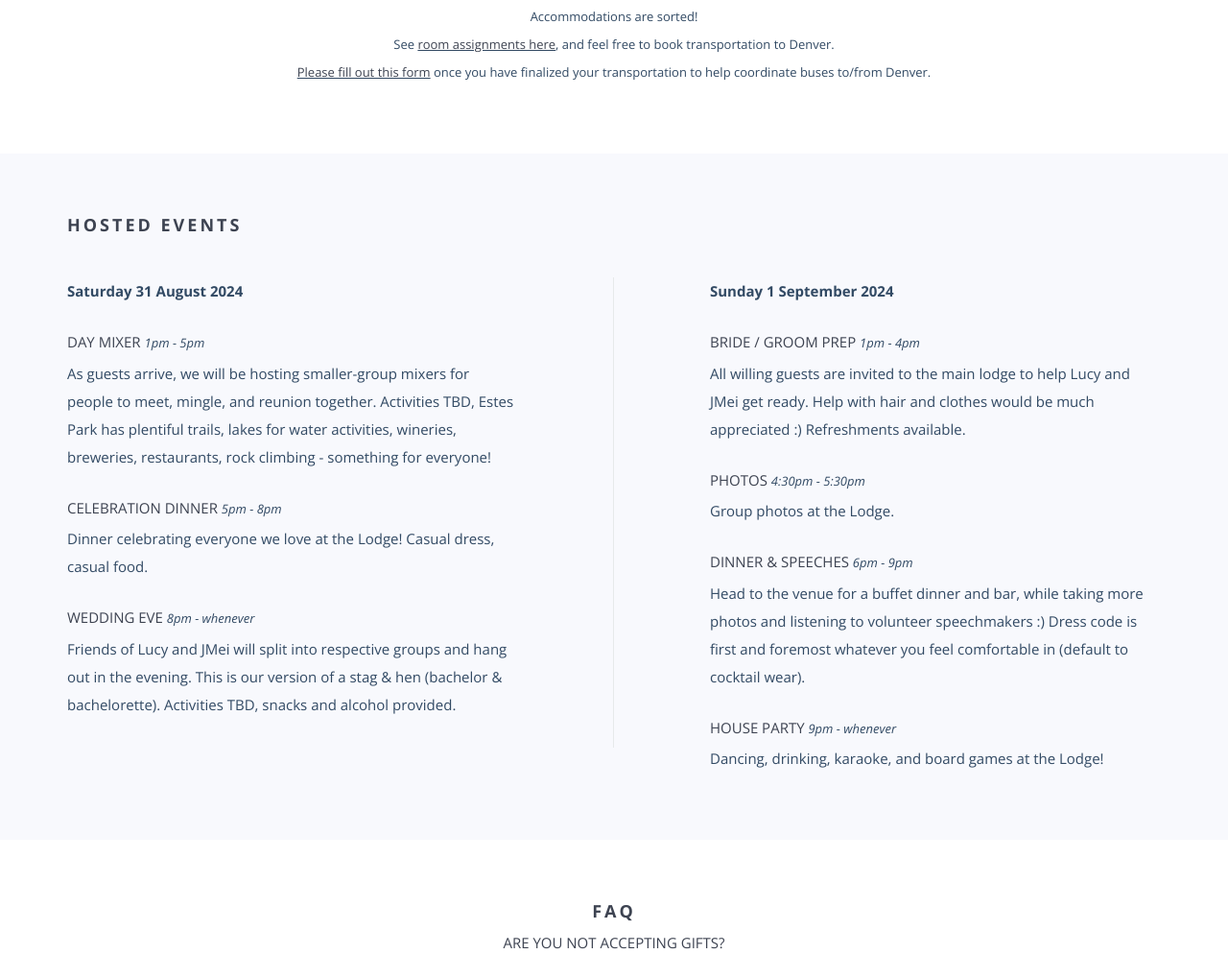
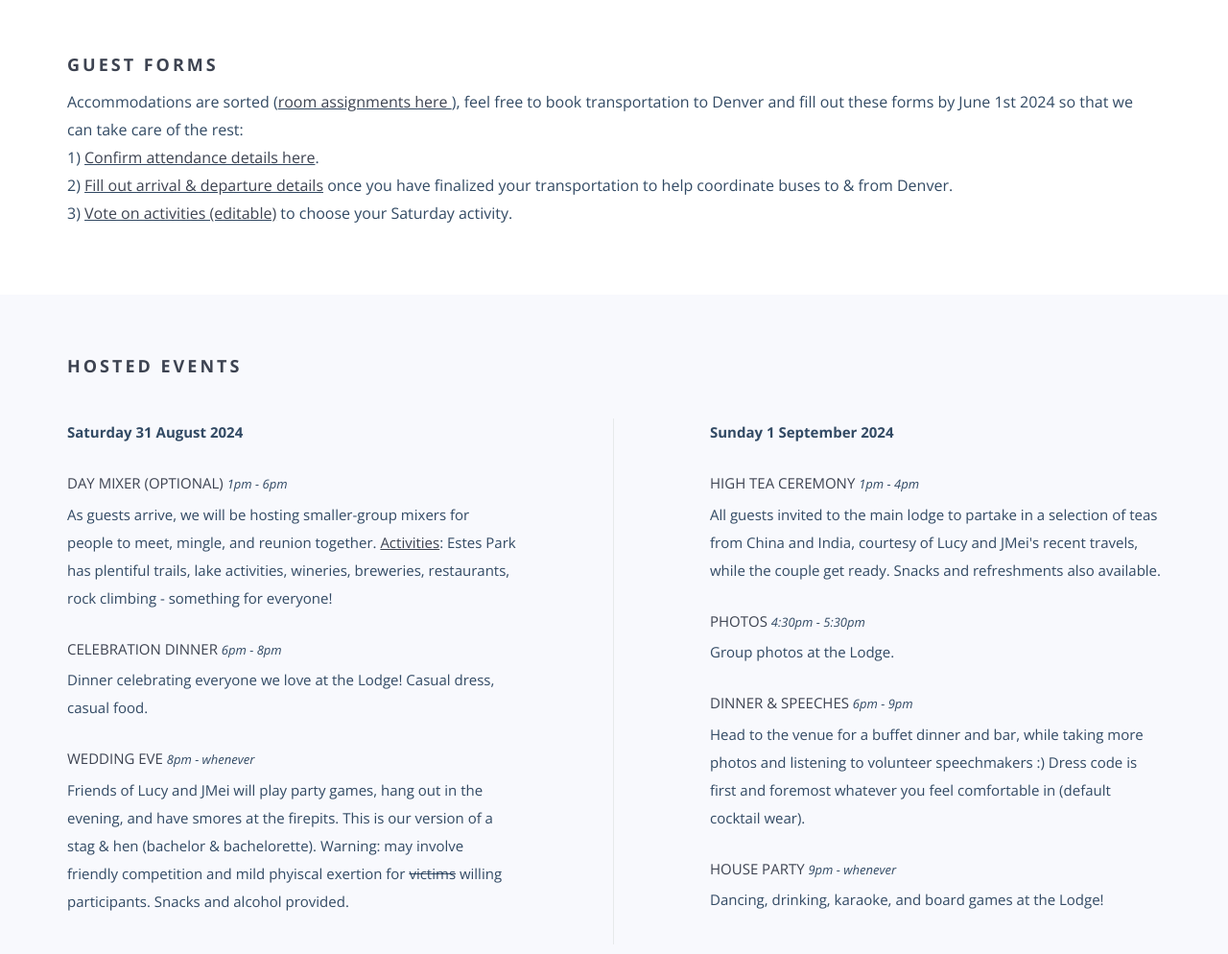
Before and after one commit to plum-soup/wedding, a website: page index.html in a window 1280 px wide. Shown: the part 1023-2017 px from the top of the page at 96% size. Drawn offline with nearby package versions, Linux system fonts and the light colour scheme; some packages are replaced by stand-ins of ours; files whose address does not match are found by name.

Commit message:
April updates!
- New forms for guests to fill out to help organise
- Some schedule & timing changes, updated events and details
- More travel info

```diff
--- a/index.html
+++ b/index.html
@@ -111,8 +111,21 @@
                 <p>Labo(u)r Day Weekend</p>
                 <p><b>Saturday Aug 31<sup>st</sup> -- Monday Sep 2<sup>nd</sup> 2024</b></p>
                 <p>Estes Park, CO</p>
-                <p style="font-size: small;">Accommodations are sorted!<br />See <u><a href="info/room_assignments.pdf">room assignments here</a></u>, and feel free to book transportation to Denver.
-                <br /><u><a href="https://forms.gle/8RtF3za2qdpijngb6">Please fill out this form</a></u> once you have finalized your transportation to help coordinate buses to/from Denver.</u></p>
+
+                <p></p>
+            </div>
+
+            <div class="col-md-12">
+                <h3>Guest Forms</h3>
+                <p style="font-size: medium;">Accommodations are sorted (<u><a href="info/room_assignments.pdf">room assignments here
+                   </a></u>), feel free to book transportation to Denver and fill out these forms by June 1st 2024 so that we can take
+                   care of the rest:
+                   <br />1) <u><a href="https://forms.gle/2JWqff6HosDJzEyV8">Confirm attendance details here</a></u>.
+                   <br />2) <u><a href="https://forms.gle/8RtF3za2qdpijngb6">Fill out arrival & departure details</a></u> once you
+                            have finalized your transportation to help coordinate buses to & from Denver.</u>
+                   <br />3) <u><a href="https://docs.google.com/spreadsheets/d/1CBQeafYOA5arMDa9NZUJ-Q2FP6y4gVbzKI6KOGWDVwA/edit?usp=sharing">
+                            Vote on activities (editable)</a></u> to choose your Saturday activity.
+                </p>
             </div>
         </div>
     </div>
@@ -130,30 +143,32 @@
                 <div class="wp3">
                     <p><strong>Saturday 31 August 2024</strong></p>
 
-                    <h5>Day Mixer <span class="time">1PM - 5PM</span></h5>
-                    <p>As guests arrive, we will be hosting smaller-group mixers for people to meet, mingle, and
-                        reunion together. Activities TBD, Estes Park has plentiful trails, lakes for water
-                        activities, wineries, breweries, restaurants, rock climbing - something for everyone! </p>
+                    <h5>Day Mixer (Optional) <span class="time">1PM - 6PM</span></h5>
+                    <p>As guests arrive, we will be hosting smaller-group mixers for people to meet, mingle, and reunion together.
+                        <a href="https://docs.google.com/spreadsheets/d/1CBQeafYOA5arMDa9NZUJ-Q2FP6y4gVbzKI6KOGWDVwA/edit?usp=sharing">
+                        <u>Activities</u></a>: Estes Park has plentiful trails, lake activities, wineries, breweries, restaurants,
+                        rock climbing - something for everyone! </p>
                 </div>
                 <div class="wp5">
-                    <h5>Celebration Dinner <span class="time">5PM - 8PM</span></h5>
+                    <h5>Celebration Dinner <span class="time">6PM - 8PM</span></h5>
                     <p>Dinner celebrating everyone we love at the Lodge! Casual dress, casual food.
                         </p>
                 </div>
                 <div class="wp7">
                     <h5>Wedding Eve <span class="time">8PM - whenever </span></h5>
-                    <p>Friends of Lucy and JMei will split into respective groups and hang out in the evening.
-                        This is our version of a stag & hen (bachelor & bachelorette). Activities TBD, snacks and
-                        alcohol provided.</p>
+                    <p>Friends of Lucy and JMei will play party games, hang out in the evening, and have smores at the firepits. This
+                        is our version of a stag & hen (bachelor & bachelorette). Warning: may involve friendly competition and mild
+                        phyiscal exertion for <s>victims</s> willing participants. Snacks and alcohol provided.</p>
                 </div>
             </div>
             <div class="col-md-6 col-sm-12 col-xs-12 rightcol">
                 <div class="wp4">
                     <p><strong>Sunday 1 September 2024</strong></p>
 
-                    <h5>Bride / Groom Prep <span class="time">1PM - 4PM</span></h5>
-                    <p>All willing guests are invited to the main lodge to help Lucy and JMei get ready. Help with hair
-                        and clothes would be much appreciated :) Refreshments available.</p>
+                    <h5>High Tea Ceremony <span class="time">1PM - 4PM</span></h5>
+                    <p>All guests invited to the main lodge to partake in a selection of teas from China and India,
+                        courtesy of Lucy and JMei's recent travels, while the couple get ready. Snacks and refreshments
+                        also available. </p>
                 </div>
                 <div class="wp6">
                     <h5>Photos <span class="time">4:30PM - 5:30PM</span></h5>
@@ -162,8 +177,8 @@
                 <div class="wp8">
                     <h5>Dinner & speeches <span class="time">6PM - 9PM</span></h5>
                     <p> Head to the venue for a buffet dinner and bar, while taking more photos and listening to
-                        volunteer speechmakers :) Dress code is first and foremost whatever you feel comfortable in
-                        (default to cocktail wear). </p>
+                         volunteer speechmakers :) Dress code is first and foremost whatever you feel comfortable in
+                         (default cocktail wear). </p>
                 <div>
                 <div class="wp10">
                     <h5>House party <span class="time">9PM - whenever</span></h5>
@@ -226,34 +241,32 @@
                 <h5>Our Priorities</h5>
                 <p>Lucy & JMei's foremost priority is that the people we love are there with us, spending quality time, and
                     having lots of fun! We also love the outdoors, good food and drinks, and cute things (like kids & puppies).
-                    </p>
-                <p>Hence, we will be doing a few things to try and ensure a great time and an easy travel experience for all.
+                    <br>
+                    Hence, we will be doing a few things to try and ensure a great time and an easy travel experience for all.
                     Please help us by providing your details when we need them.
                     </p>
 
                 <h5 id="rules">Guest Rules</h5>
                 <p>We will be arranging doggy and childcare during all wedding events as needed.
-                    </p>
-                <p>Our wedding will be a no-gift wedding, your presence is present enough.
+                    <br>
+                    Our wedding will be a no-gift wedding, your presence is present enough.
                     </p>
 
                 <h5>Accommodation</h5>
                 <p>Lodge and cabin details are <u><a href="info/room_assignments.pdf">here</a></u>. Please abide by all the hotel rules.
-                    </p>
-                <p>If you are sorting your own accommodations, we will reimburse you in line with the wedding accommodations cost.
+                    <br>
+                    If it makes it easier to attend, we may be able to house a limited number of people at Estes on Friday night. If
+                    this would make a difference for your travel, please email us (see <u><a href="#rsvp">Contact</a></u>) and we will try to work something out.
+                    <br>
+                    If you are sorting your own accommodations, we will reimburse you in line with the wedding accommodations cost.
                     </p>
 
-                <h5>Getting to the Lodge</h5>
+                <h5>Getting Around</h5>
                 <p>Our plan is to hire a bus to run between Denver airport / locations in Denver city to the lodge throughout
                     Saturday, and back again throughout Monday. We will try to accommodate all flight / travel needs.
-                    </p>
-
-                <h5>Flights from UK</h5>
-                <p>We will reimburse all UK guests $500 (~390 GBP) per flight seat needed.
-                    </p>
-
-                <h5>Mixer Activities</h5>
-                <p>Stand by for details and a sign up sheet.
+                    <br>
+                    There are grocery stores and restaurants within walking distance of the Lodge. The venue is ~15 mins walk away from the
+                    Lodge and fairly accessible. We will have a couple of cars on hand throughout the weekend, and rideshares are available.
                     </p>
 
                 <h5>Food and Drinks</h5>
@@ -262,13 +275,17 @@
                     see the <a href="#video-bg"><u>Location</u></a> section for restaurant tips.
                     </p>
 
+                <h5>Flights from UK</h5>
+                <p>We will reimburse all UK guests $500 (~390 GBP) per flight seat needed.
+                    </p
+>
                 <h5>Other Travel Arrangements</h5>
                 <p>Denver, the Rockies, and more broadly Colorado have been some of our favourite places to travel and explore!
                     We highly encourage everyone, especially first-timers, to spend more time in the area, and have included some
                     ideas and favo(u)rite places in the <a href="#video-bg"><u>Location</u></a> section.
-                    </p>
-                <p>Note that both Denver and Estes Park are at high altitude. Please bring altitude sickness remedies with you if
-                   you anticipate any issues. We will have a limited amount of Coca tea on hand.
+                    <br>
+                    Note that both Denver and Estes Park are at high altitude. Please bring altitude sickness remedies with you if
+                    you anticipate any issues. We will have a limited amount of Coca tea on hand.
                     </p>
 
             </div>
@@ -543,8 +560,8 @@
         <div class="row">
             <div class="col-md-6 col-md-offset-3">
                 <h3>What are you waiting for?</h3>
-                <p>We would greatly appreciate if you could RSVP before Jan 15, 2024!</p>
-            <a href="https://forms.gle/LRDJMYXjQNiNYZ7m8" class="btn btn-accent btn-large rsvp-btn" target="_blank">RSVP</a>
+                <p>Please help us arrange everything, fill out the forms by June 1st, 2024!</p>
+            <a href="https://forms.gle/2JWqff6HosDJzEyV8" class="btn btn-accent btn-large rsvp-btn" target="_blank">Confirm Attendance</a>
             <p><br /></p>
             <h4>Questions, comments, suggestions, requests?</h4>
             <p>Email: <a href="mailto:wedding@plumsoup.us"><u>wedding@plumsoup.us</u></a></p>
```
